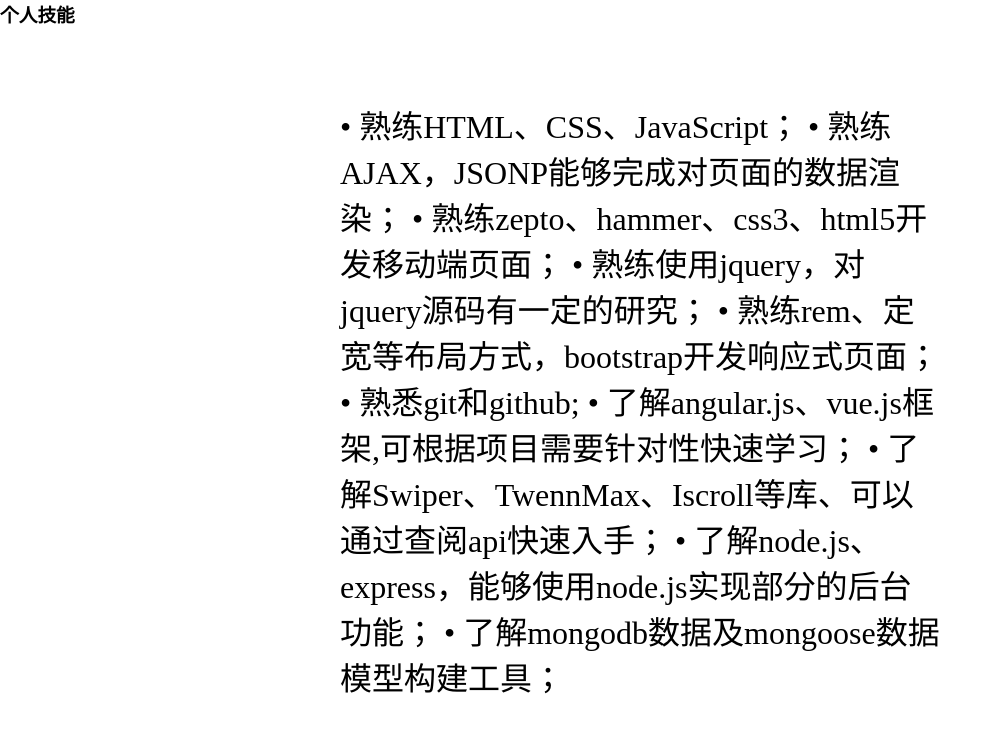
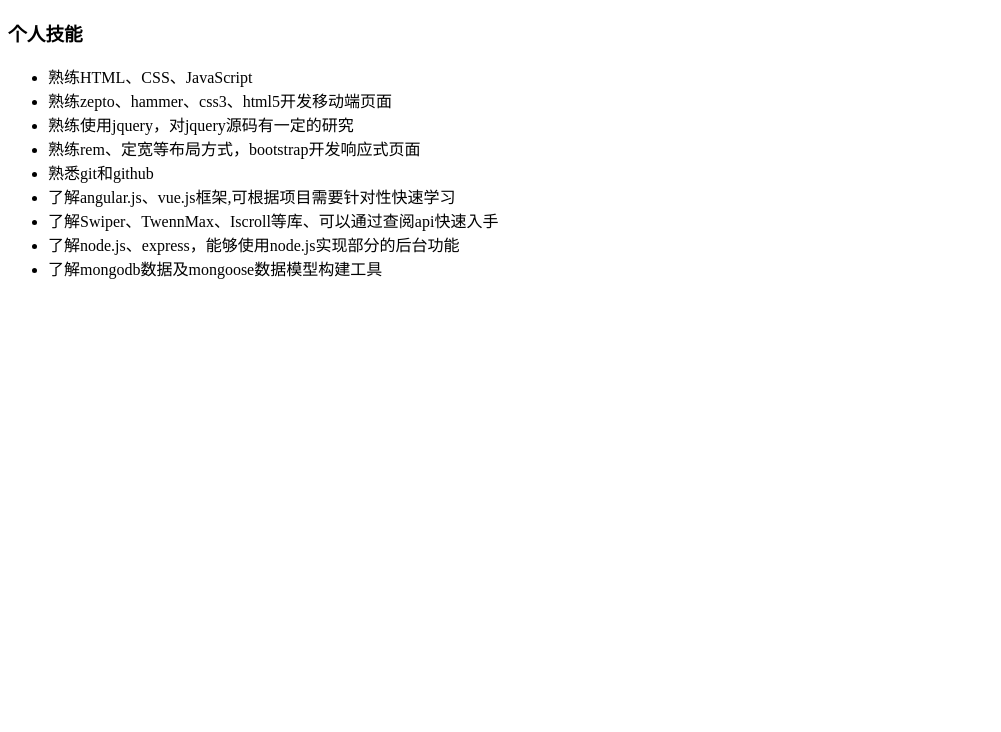
Before and after one commit to Jaciky/Jaciky.github.io, a plain HTML site: page index.html in a window 1280 px wide. Shown: the whole page, without its empty margins (0-1001 px from the left). Drawn offline with Linux system fonts and the light colour scheme.

Commit message:
修改了内容

```diff
--- a/index.html
+++ b/index.html
@@ -2,14 +2,7 @@
  <head>
 	<meta charset="UTF-8">
 	<style type="text/css">
-		*{margin:0;padding:0;}
-		#div1{
-			-background-color:greenyellow;
-			width:600px;
-			position : absolute;
-			padding: 10px;
-			font-size: 32px;
-		}
+
 	</style>
 	<title>hello</title>
 	<script type="text/javascript">
@@ -18,22 +11,22 @@
  </head>
  <body>
 	<h3>个人技能</h3>
-	<div id="div1">
-	•	熟练HTML、CSS、JavaScript；
-•	熟练AJAX，JSONP能够完成对页面的数据渲染；
-•	熟练zepto、hammer、css3、html5开发移动端页面；
-•	熟练使用jquery，对jquery源码有一定的研究；
-•	熟练rem、定宽等布局方式，bootstrap开发响应式页面；
-•	熟悉git和github;
-•	了解angular.js、vue.js框架,可根据项目需要针对性快速学习；
-•	了解Swiper、TwennMax、Iscroll等库、可以通过查阅api快速入手；
-•	了解node.js、express，能够使用node.js实现部分的后台功能；
-•	了解mongodb数据及mongoose数据模型构建工具；
+	<ul>
+		<li>熟练HTML、CSS、JavaScript</li>
+		<li>熟练zepto、hammer、css3、html5开发移动端页面</li>
+		<li>熟练使用jquery，对jquery源码有一定的研究</li>
+		<li>熟练rem、定宽等布局方式，bootstrap开发响应式页面</li>
+		<li>熟悉git和github</li>
+		<li>了解angular.js、vue.js框架,可根据项目需要针对性快速学习</li>
+		<li>了解Swiper、TwennMax、Iscroll等库、可以通过查阅api快速入手</li>
+		<li>了解node.js、express，能够使用node.js实现部分的后台功能</li>
+		<li>了解mongodb数据及mongoose数据模型构建工具</li>
+	</ul>
 </div>
  </body>
 <script>
-	var oDiv = document.getElementById("div1");
+	/*var oDiv = document.getElementById("div1");
 	oDiv.style.top = (document.documentElement.clientHeight-oDiv.clientHeight)/2 + "px";
-	oDiv.style.left = (document.documentElement.clientWidth-oDiv.clientWidth)/2 + "px";
+	oDiv.style.left = (document.documentElement.clientWidth-oDiv.clientWidth)/2 + "px";*/
 </script>
 </html>
```
